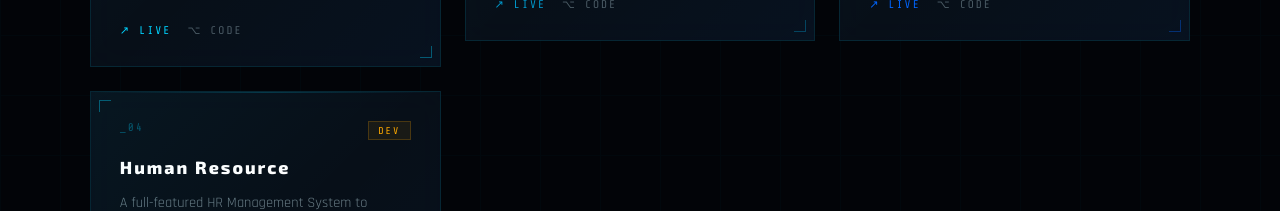
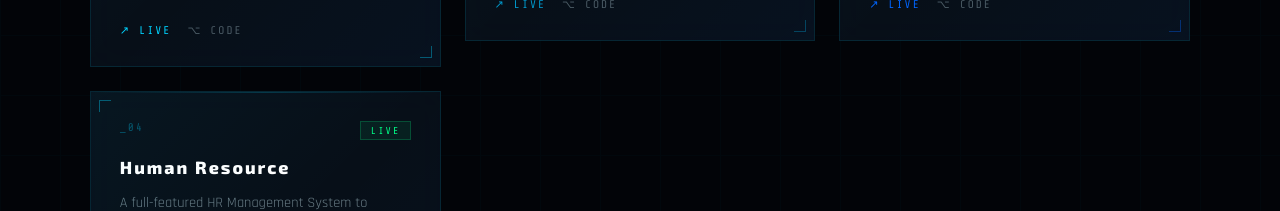
Before and after one commit to bhaskerkumarsingh7327/Portfolio, a React (Vite) app in the folder frontend/: page / in a window 1280 px wide. Shown: the part 3380-3591 px from the top of the page. Built offline with nearby package versions, Linux system fonts and the light colour scheme; no server answers.

Commit message:
add live link

```diff
--- a/frontend/src/components/Projects.jsx
+++ b/frontend/src/components/Projects.jsx
@@ -36,9 +36,9 @@ const projects = [
     title: 'Human Resource',
     desc: 'A full-featured HR Management System to manage employees, departments, attendance, payroll and leave management with admin dashboard.',
     tech: ['React', 'Node.js', 'MongoDB', 'Express', 'JWT'],
-    link: '#',
+    link: 'https://human-resource-1-5fje.onrender.com',
     github: 'https://github.com/bhaskerkumarsingh7327/Human-Resource',
-    status: 'DEV',
+    status: 'LIVE',
     color: '#00d4ff',
   },
 ]
```
